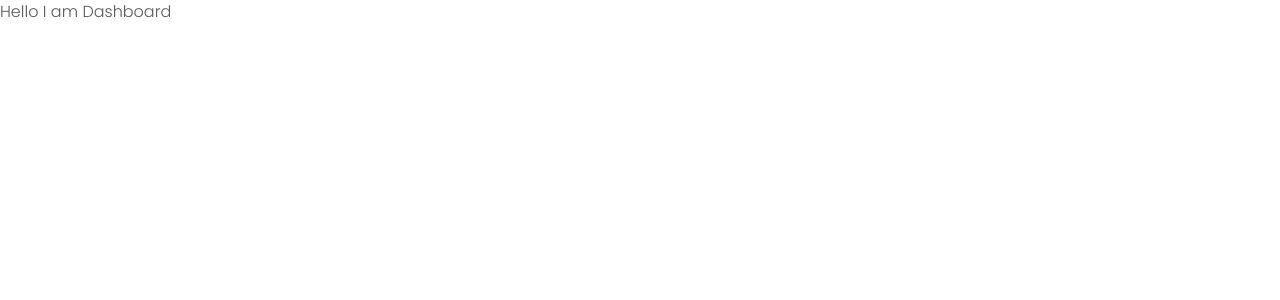
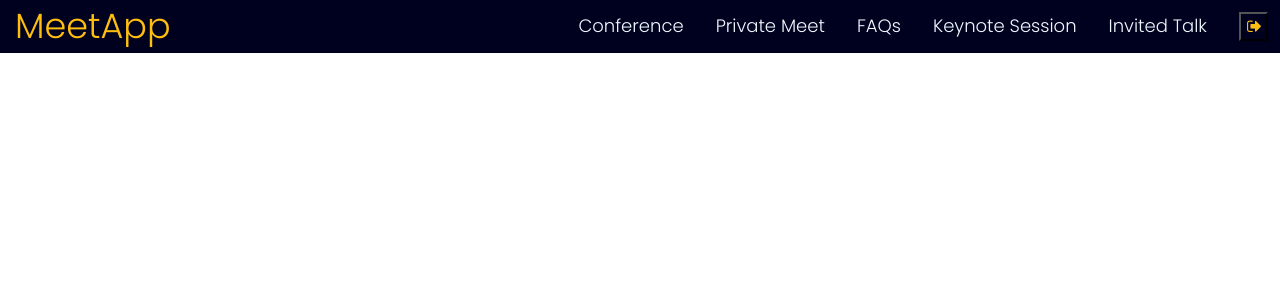
Before and after one commit to Kajal-7/SE_Project, a React (Create React App) app in the folder meetapp/: page /dashboard in a window 1280 px wide. Shown: the top 300 px of the page. Built offline with nearby package versions, Linux system fonts and the light colour scheme; no server answers.

Commit message:
Customised Navbar and included in dashboard page

```diff
--- a/meetapp/src/components/Navbar/Navbar.js
+++ b/meetapp/src/components/Navbar/Navbar.js
@@ -9,21 +9,8 @@
     <div>
       <nav class="navbar navbar-expand-lg">
         <div class="container-fluid">
-          <Link to="/home">
-            {/* <span> */}
-              {/* <img
-                src={logo}
-                alt="tgt "
-                style={{
-                  height: "60px",
-                  width: "90px",
-                  marginRight: "2rem",
-                  marginBottom: "0.5rem",
-                }}
-              ></img> */}
-            {/* </span> */}
-          </Link>
-          <span className="fmargin">SAHYOG</span>
+
+          <span className="fmargin">MeetApp</span>
 
           <button
             class="navbar-toggler collapsed"
@@ -73,9 +60,11 @@
               </Link>
               <li>
 
-                <button class="myb">
+               <Link to="/">
+               <button class="myb">
                   <i class="fa fa-sign-out" aria-hidden="true"></i>
               </button>
+               </Link>
               </li>
 
             </ul>
--- a/meetapp/src/pages/Dashboard.js
+++ b/meetapp/src/pages/Dashboard.js
@@ -1,8 +1,10 @@
 import React from 'react'
-
+import Navbar from "../components/Navbar/Navbar"
 function Dashboard() {
   return (
-    <div>Hello I am Dashboard</div>
+    <div>
+      <Navbar />
+    </div>
   )
 }
 
```
